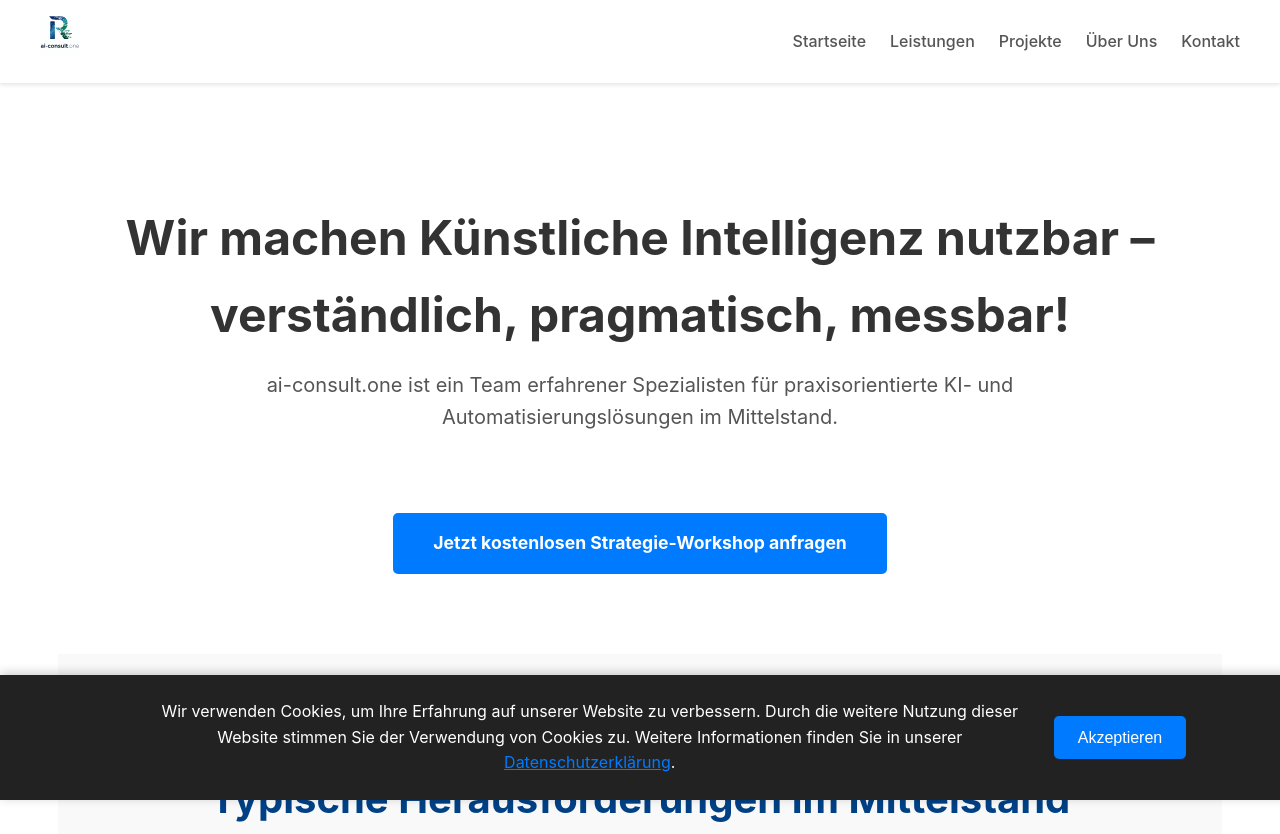
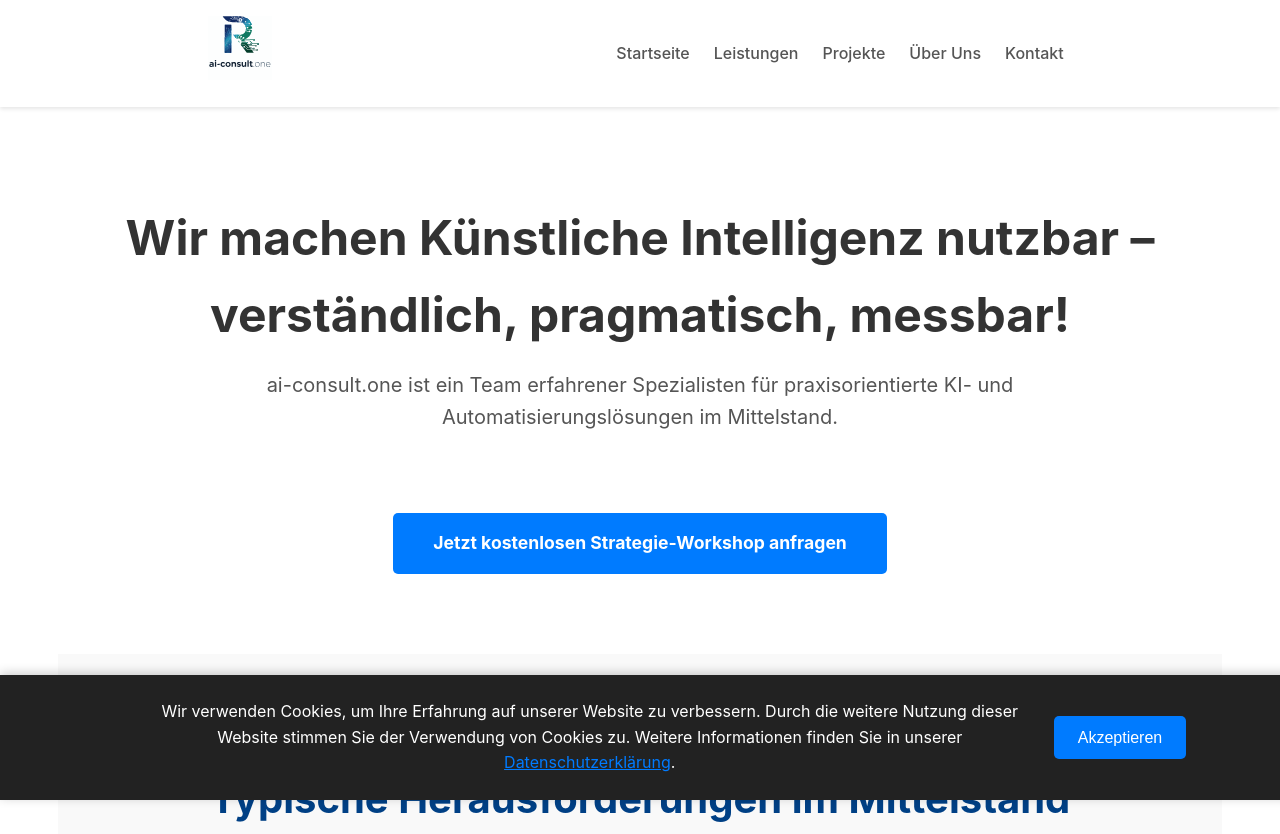
Before and after one commit to soulhollow/playground, a plain HTML site: page index.html in a window 1280 px wide. Shown: the top 834 px of the page. Drawn offline with Linux system fonts and the light colour scheme.

Commit message:
bug fixes

```diff
--- a/index.html
+++ b/index.html
@@ -11,7 +11,7 @@
     <header>
         <nav>
             <div class="logo">
-                <a href="#home"><img src="Design.svg" alt="ai-consult.one Logo" height="40"></a>
+                <a href="#home"><img src="Design.svg" alt="ai-consult.one Logo" height="64"></a>
             </div>
             <ul class="nav-links">
                 <li><a href="#home">Startseite</a></li>
--- a/style.css
+++ b/style.css
@@ -22,7 +22,7 @@ header {
 
 nav {
     display: flex;
-    justify-content: space-between;
+    justify-content: center;
     align-items: center;
     max-width: 1200px;
     margin: auto;
@@ -32,6 +32,10 @@ nav {
 nav .logo {
     font-size: 1.5rem;
     font-weight: bold;
+    display: flex;
+    justify-content: center;
+    align-items: center;
+    flex: 1;
 }
 
 nav .logo a {
@@ -45,6 +49,8 @@ nav ul {
     gap: 1.5rem;
     margin: 0;
     padding: 0;
+    flex: 2;
+    justify-content: center;
 }
 
 nav ul li a {
```
Also changed, not shown: datenschutz.html (+1 -0 lines), impressum.html (+1 -0 lines).
